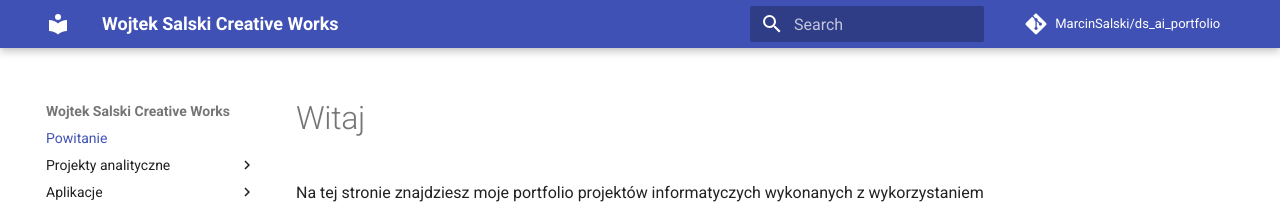
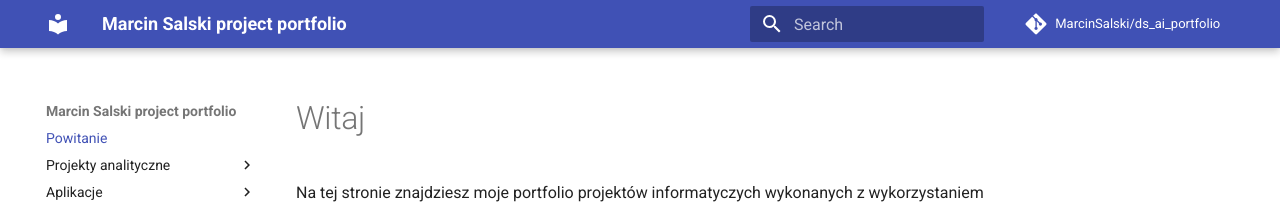
Before and after one commit to MarcinSalski/ds_ai_portfolio, an MkDocs documentation site: the page built from docs/index.md, in a window 1280 px wide. Shown: the top 208 px of the page. Built offline with MkDocs 1.6.1 and Material for MkDocs 9.7.7, drawn with Linux system fonts in a browser that asks for light colours; comment, search, counter and statistics services are not loaded.

Commit message:
header correction

```diff
--- a/mkdocs.yml
+++ b/mkdocs.yml
@@ -1,4 +1,4 @@
-site_name: Wojtek Salski Creative Works
+site_name: Marcin Salski project portfolio
 site_author: Marcin Salski
 site_description: >-
   Portfolio moich projektów informatycznych wykonanych z wykorzystaniem AI i Pythona.
```
